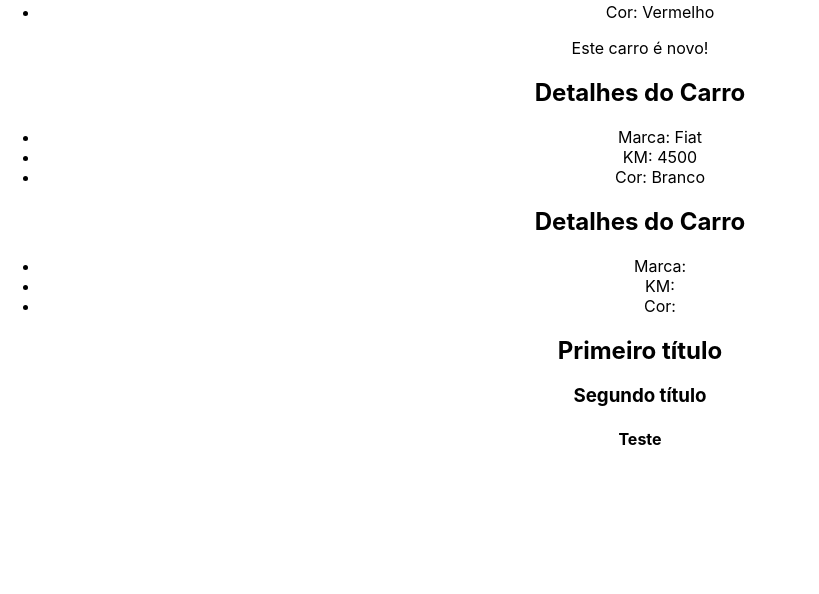
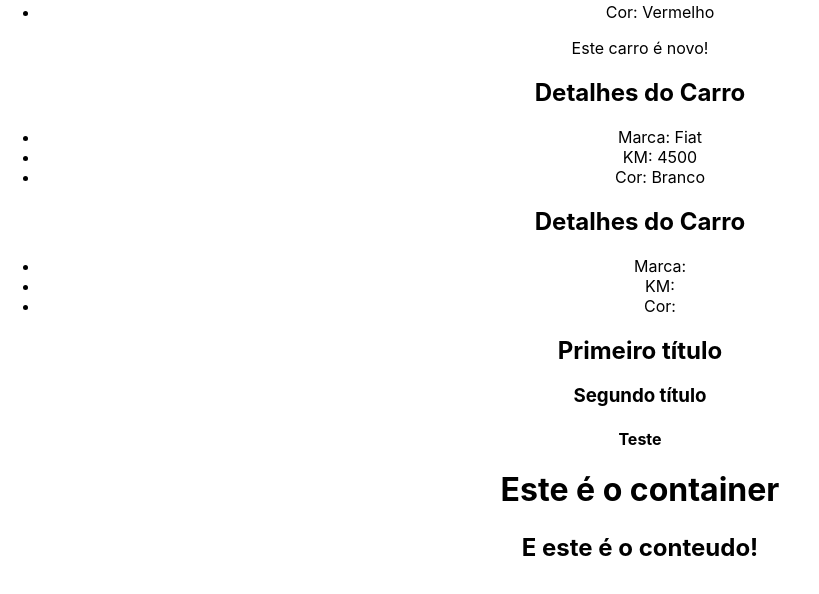
Before and after one commit to kaiansamuel/avancando_em_react, a React (Create React App) app: page / in a window 1280 px wide. Shown: the part 2456-3050 px from the top of the page, without its empty margins (0-819 px from the left). Built offline with nearby package versions, Linux system fonts and the light colour scheme.

Commit message:
Prop children

```diff
--- a/src/App.js
+++ b/src/App.js
@@ -1,7 +1,9 @@
+/* eslint-disable react/jsx-no-undef */
 import './App.css';
 import City from './assets/city.jpg'
 import CarDetails from './components/CarDetails';
 import ConditionalRender from './components/ConditionalRender';
+import Container from './components/Container';
 import Fragments from './components/Fragments';
 import ListRender from './components/ListRender';
 import ManageData from './components/ManageData';
@@ -44,6 +46,9 @@ function App(){
         newCar={cars.newCar}
         />
         <Fragments propsFragment='Teste' />
+       <Container>
+        <p>E este é o conteudo!</p>
+       </Container>
       </div>
   )
 }
--- /dev/null
+++ b/src/components/Container.js
@@ -0,0 +1,10 @@
+const Container = ({ children }) => {
+  return (
+    <div>
+      <h1>Este é o container</h1>
+      <h2>{children}</h2>
+    </div>
+  )
+}
+
+export default Container
```
